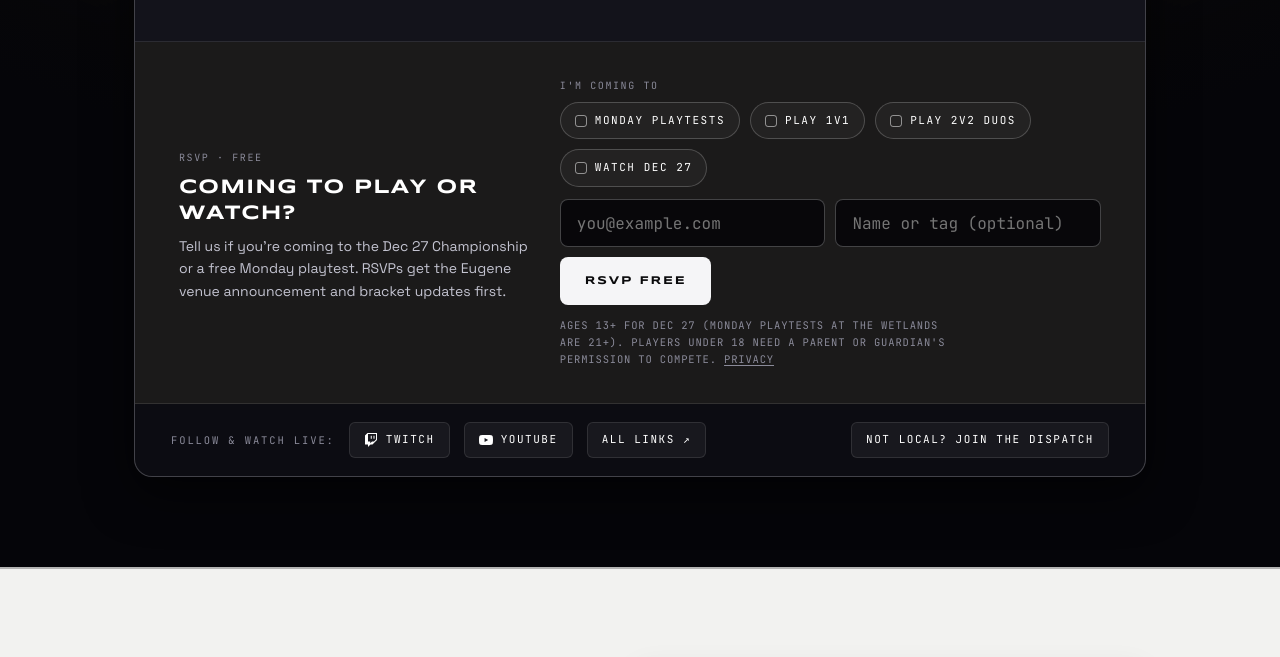
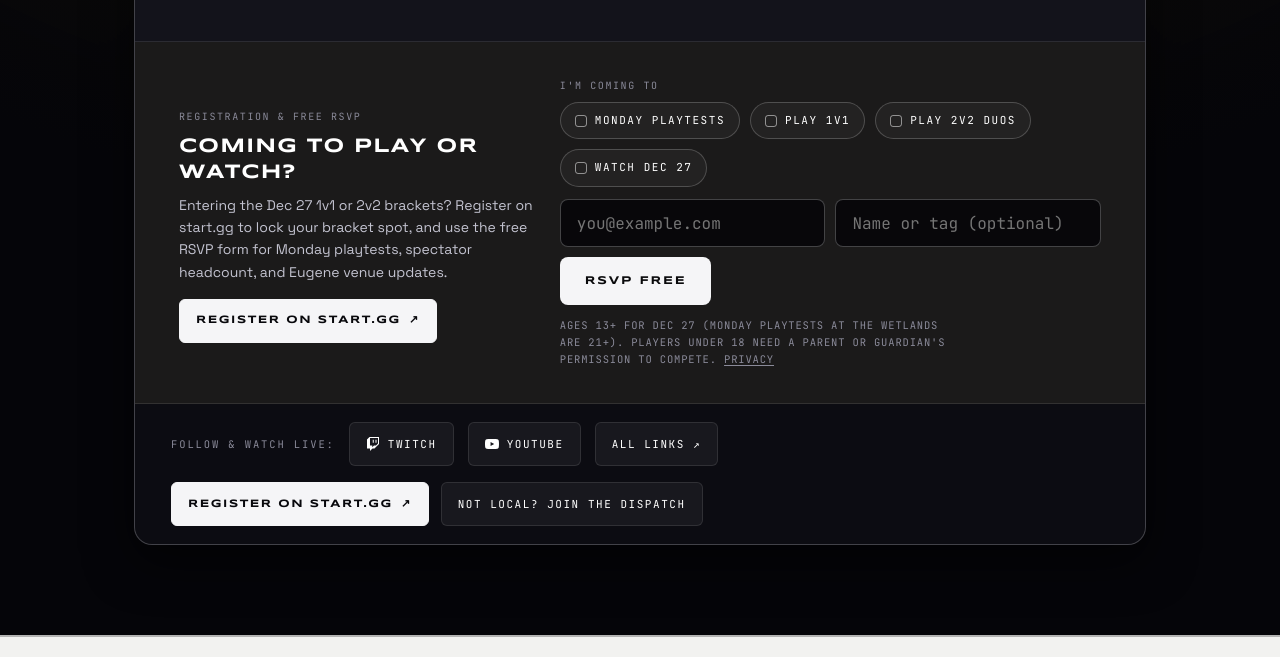
Before and after one commit to valleyballjac/valleyballvs.com, a plain HTML site: page index.html in a window 1280 px wide. Shown: the part 1644-2301 px from the top of the page. Drawn offline with nearby package versions, Linux system fonts and the light colour scheme.

Commit message:
feat(rsvp): integrate start.gg Inaugural Championship registration

```diff
--- a/index.html
+++ b/index.html
@@ -341,6 +341,7 @@ p{margin:0 0 16px;color:var(--sub);max-width:64ch}
 .btn-primary:hover{transform:translateY(-1px);background:#fff}
 .btn-guide{background:rgba(255,255,255,.08);color:#fff;border-color:rgba(255,255,255,.3)}
 .btn-guide:hover{transform:translateY(-1px);background:rgba(255,255,255,.16);border-color:#fff}
+.btn:focus-visible{outline:2px solid var(--spec-cyan);outline-offset:2px}
 
 .play-meta{font-family:var(--mono);font-size:11px;letter-spacing:.14em;text-transform:uppercase;color:#8FA0B0;margin-top:16px}
 
@@ -740,13 +741,24 @@ p{margin:0 0 16px;color:var(--sub);max-width:64ch}
   padding:18px clamp(20px,3.5vw,36px);background:rgba(0,0,0,.35);gap:16px;
 }
 .champ-stream-links{display:flex;align-items:center;gap:14px;flex-wrap:wrap}
+.champ-links-label{
+  font-family:var(--mono);font-size:10.5px;letter-spacing:.18em;text-transform:uppercase;color:var(--d-mute);
+}
+.champ-bar-actions{display:flex;align-items:center;gap:12px;flex-wrap:wrap}
 .champ-link{
   font-family:var(--mono);font-size:11px;letter-spacing:.14em;text-transform:uppercase;
-  color:#fff;text-decoration:none;display:inline-flex;align-items:center;gap:8px;
-  padding:8px 14px;border-radius:6px;background:rgba(255,255,255,.05);border:1px solid var(--d-edge);
-  transition:all .18s ease;
+  color:#fff;text-decoration:none;display:inline-flex;align-items:center;justify-content:center;gap:8px;
+  min-height:44px;max-width:100%;padding:10px 16px;border-radius:6px;
+  background:rgba(255,255,255,.05);border:1px solid var(--d-edge);
+  transition:transform .18s ease,background .18s ease,border-color .18s ease;
 }
 .champ-link:hover{background:rgba(255,255,255,.14);border-color:#fff;transform:translateY(-1px)}
+.champ-link:focus-visible{outline:2px solid var(--spec-cyan);outline-offset:2px}
+.champ-link-primary{
+  background:#F5F5F7;color:#08080C;border-color:#F5F5F7;
+  font-family:var(--display);font-weight:700;
+}
+.champ-link-primary:hover{background:#fff;border-color:#fff;color:#08080C}
 
 .champ-playtests{
   display:flex;align-items:center;gap:14px 18px;flex-wrap:wrap;
@@ -776,6 +788,12 @@ p{margin:0 0 16px;color:var(--sub);max-width:64ch}
   text-transform:uppercase;color:#fff;margin:6px 0 8px;line-height:1.3;
 }
 .champ-rsvp-intro p{margin:0;color:var(--d-sub);font-size:14px;line-height:1.6}
+.champ-rsvp-actions{display:flex;flex-wrap:wrap;gap:10px;margin-top:16px}
+@media(max-width:599px){
+  .champ-rsvp{padding:22px 20px}
+  .championship-links-bar{padding:18px 20px}
+  .champ-rsvp-actions .champ-link,.champ-bar-actions .champ-link{width:100%}
+}
 .rsvp-roles{border:0;margin:0 0 12px;padding:0;display:flex;flex-wrap:wrap;gap:10px}
 .rsvp-roles legend{
   padding:0;margin-bottom:8px;font-family:var(--mono);font-size:10px;letter-spacing:.16em;
@@ -805,6 +823,9 @@ p{margin:0 0 16px;color:var(--sub);max-width:64ch}
 .rsvp-fields input[hidden]{display:none}
 @media (pointer:coarse){
   .signup-input-wrap input[type=email],.rsvp-fields input,.btn-signup,.btn{min-height:52px}
+  .rsvp-chip span{min-height:44px}
+}
+@media (max-width:760px){
   .rsvp-chip span{min-height:44px}
 }
 .rsvp-note{margin:12px 0 0;font-family:var(--mono);font-size:10.5px;line-height:1.6;letter-spacing:.08em;text-transform:uppercase;color:var(--d-mute)}
@@ -1080,9 +1101,14 @@ footer{background:var(--d-deep);color:var(--d-ink);padding-block:38px 46px;
         <!-- RSVP: posts to the "Valleyball Championship RSVP" Google Form (owned by valleyballdev@gmail.com). Field IDs are in initChampionshipRsvp below. -->
         <div class="champ-rsvp" id="rsvp">
           <div class="champ-rsvp-intro">
-            <span class="champ-stat-label">RSVP · Free</span>
+            <span class="champ-stat-label">Registration &amp; Free RSVP</span>
             <h3 id="rsvp-heading">Coming to play or watch?</h3>
-            <p>Tell us if you're coming to the Dec 27 Championship or a free Monday playtest. RSVPs get the Eugene venue announcement and bracket updates first.</p>
+            <p>Entering the Dec 27 1v1 or 2v2 brackets? Register on start.gg to lock your bracket spot, and use the free RSVP form for Monday playtests, spectator headcount, and Eugene venue updates.</p>
+            <div class="champ-rsvp-actions">
+              <a class="champ-link champ-link-primary" href="https://www.start.gg/tournament/the-inaugural-valleyball-championship" target="_blank" rel="noopener noreferrer" data-cta="startgg_register" data-cta-loc="championship_rsvp">
+                Register on start.gg <span aria-hidden="true">↗</span><span class="visually-hidden"> (opens in new tab)</span>
+              </a>
+            </div>
           </div>
           <form class="champ-rsvp-form" id="rsvp-form" aria-labelledby="rsvp-heading" novalidate>
             <fieldset class="rsvp-roles" aria-describedby="rsvp-error">
@@ -1109,18 +1135,23 @@ footer{background:var(--d-deep);color:var(--d-ink);padding-block:38px 46px;
 
         <div class="championship-links-bar">
           <div class="champ-stream-links">
-            <span style="font-family:var(--mono);font-size:10.5px;letter-spacing:.18em;text-transform:uppercase;color:var(--d-mute)">Follow &amp; Watch Live:</span>
-            <a class="champ-link" href="https://www.twitch.tv/valleyballsport" target="_blank" rel="noopener">
+            <span class="champ-links-label">Follow &amp; Watch Live:</span>
+            <a class="champ-link" href="https://www.twitch.tv/valleyballsport" target="_blank" rel="noopener noreferrer">
               <svg width="14" height="14" viewBox="0 0 24 24" fill="currentColor" aria-hidden="true"><path d="M11.571 4.714h1.715v5.143H11.57zm4.715 0H18v5.143h-1.714zM6 0L1.714 4.286v15.428h5.143V24l4.286-4.286h3.428L22.286 12V0zm14.571 11.143l-3.428 3.428h-3.429l-3 3v-3H6.857V1.714h13.714Z"/></svg>
               Twitch
             </a>
-            <a class="champ-link" href="https://www.youtube.com/@valleyballwc" target="_blank" rel="noopener">
+            <a class="champ-link" href="https://www.youtube.com/@valleyballwc" target="_blank" rel="noopener noreferrer">
               <svg width="14" height="14" viewBox="0 0 24 24" fill="currentColor" aria-hidden="true"><path d="M23.498 6.186a3.016 3.016 0 0 0-2.122-2.136C19.505 3.545 12 3.545 12 3.545s-7.505 0-9.377.505A3.017 3.017 0 0 0 .502 6.186C0 8.07 0 12 0 12s0 3.93.502 5.814a3.016 3.016 0 0 0 2.122 2.136c1.871.505 9.376.505 9.376.505s7.505 0 9.377-.505a3.015 3.015 0 0 0 2.122-2.136C24 15.93 24 12 24 12s0-3.93-.502-5.814zM9.545 15.568V8.432L15.818 12l-6.273 3.568z"/></svg>
               YouTube
             </a>
-            <a class="champ-link" href="https://valleyball.org/links" target="_blank" rel="noopener" data-cta="all_links" data-cta-loc="championship">All Links ↗</a>
-          </div>
-          <a class="champ-link" href="#dispatch" data-cta="not_local_dispatch" data-cta-loc="championship">Not local? Join the Dispatch</a>
+            <a class="champ-link" href="https://valleyball.org/links" target="_blank" rel="noopener noreferrer" data-cta="all_links" data-cta-loc="championship">All Links <span aria-hidden="true">↗</span><span class="visually-hidden"> (opens in new tab)</span></a>
+          </div>
+          <div class="champ-bar-actions">
+            <a class="champ-link champ-link-primary" href="https://www.start.gg/tournament/the-inaugural-valleyball-championship" target="_blank" rel="noopener noreferrer" data-cta="startgg_register" data-cta-loc="championship">
+              Register on start.gg <span aria-hidden="true">↗</span><span class="visually-hidden"> (opens in new tab)</span>
+            </a>
+            <a class="champ-link" href="#dispatch" data-cta="not_local_dispatch" data-cta-loc="championship">Not local? Join the Dispatch</a>
+          </div>
         </div>
       </div>
     </div>
@@ -1834,6 +1865,7 @@ footer{background:var(--d-deep);color:var(--d-ink);padding-block:38px 46px;
   const btn = form.querySelector('button[type="submit"]');
   const originalText = btn.textContent;
   let rsvpStarted = false;
+  let isSubmitting = false;
 
   function trackRsvpStart(firstField) {
     if (rsvpStarted) return;
@@ -1858,6 +1890,7 @@ footer{background:var(--d-deep);color:var(--d-ink);padding-block:38px 46px;
     box.addEventListener('change', function() {
       trackRsvpStart('role');
       form.classList.remove('is-error');
+      emailInput.removeAttribute('aria-invalid');
     });
   });
 
@@ -1867,6 +1900,7 @@ footer{background:var(--d-deep);color:var(--d-ink);padding-block:38px 46px;
 
   form.addEventListener('submit', async function(e) {
     e.preventDefault();
+    if (isSubmitting || form.classList.contains('is-success')) return;
     form.classList.remove('is-error');
     emailInput.removeAttribute('aria-invalid');
     const email = (emailInput.value || '').trim();
@@ -1884,6 +1918,7 @@ footer{background:var(--d-deep);color:var(--d-ink);padding-block:38px 46px;
       return;
     }
 
+    isSubmitting = true;
     btn.disabled = true;
     btn.textContent = 'Sending…';
 
@@ -1933,6 +1968,10 @@ footer{background:var(--d-deep);color:var(--d-ink);padding-block:38px 46px;
       form.classList.add('is-error');
       if (typeof window.vbTrack === 'function') {
         window.vbTrack('rsvp_form_error', { error_reason: 'network' });
+      }
+    } finally {
+      if (!form.classList.contains('is-success')) {
+        isSubmitting = false;
       }
     }
   });
```
